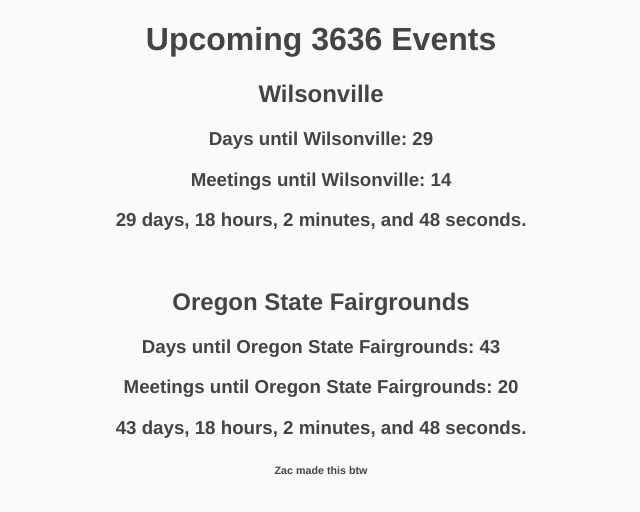
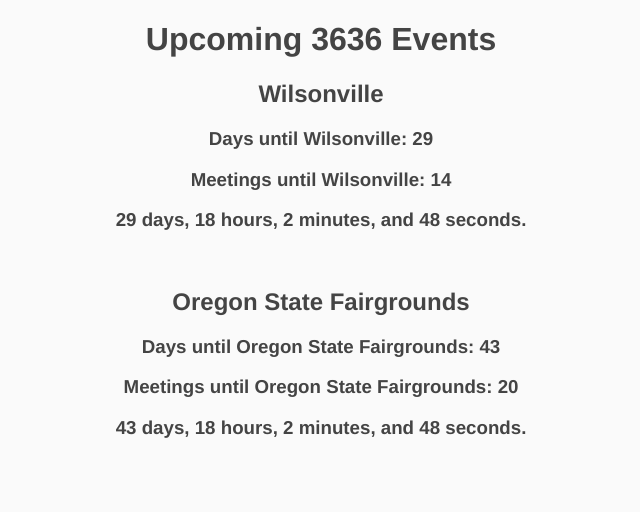
Before and after one commit to FRC3636/countdown, a Preact app: page / in a window 1280 px wide. Shown: the top 512 px of the page, without its empty margins (319-959 px from the left). Built offline with nearby package versions, Linux system fonts and the light colour scheme.

Commit message:
chore: remove zac credits :skull:

```diff
--- a/src/app.tsx
+++ b/src/app.tsx
@@ -141,8 +141,6 @@ const App = () => {
                     {untilOregonFairgrounds[3]} seconds.
                 </h3>
             </div>
-
-            <h6>Zac made this btw</h6>
         </div>
     );
 };
```
